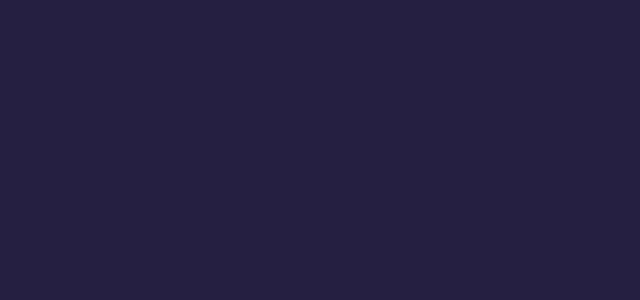
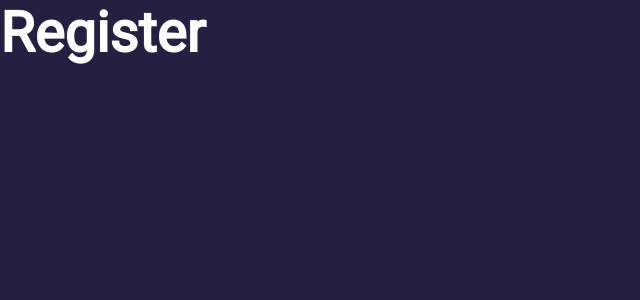
Before and after one commit to Lelxuch/CodingLab, a React (Create React App) app in the folder client/: page /register in a window 1280 px wide. Shown: the top 300 px of the page, without its empty margins (0-640 px from the left). Built offline with nearby package versions, Linux system fonts and the light colour scheme.

Commit message:
Login and Register Router

```diff
--- a/client/src/App.js
+++ b/client/src/App.js
@@ -1,6 +1,8 @@
 import React from 'react'
 import {BrowserRouter as Router, Switch, Route} from 'react-router-dom'
 import LandingPage from './components/LandingPage.jsx'
+import Login from './components/Login.jsx'
+import Register from './components/Register.jsx';
 
 function App() {
     return (
@@ -8,6 +10,8 @@ function App() {
             <div className="App">
                 <Switch>
                     <Route exact path="/" component={LandingPage} />
+                    <Route exact path="/login" component={Login} />
+                    <Route exact path="/register" component={Register} />
                 </Switch>
             </div>
         </Router>
--- a/client/src/components/LandingPage.jsx
+++ b/client/src/components/LandingPage.jsx
@@ -6,15 +6,15 @@ function LandingPage() {
     return (
         <div>
             <header>
-                <Link to="" className="header-brand"><img src="./images/logo-dark.png" alt="" /></Link>
-                <Link to="" className="header-login"><img src="./images/Home/header/enter.png" alt="" /></Link>
+                <Link to="/" className="header-brand"><img src="./images/logo-dark.png" alt="" /></Link>
+                <Link to="/login" className="header-login"><img src="./images/Home/header/enter.png" alt="" /></Link>
             </header>
 
             <section id="intro">
                 <div className="container intro-inner">
                     <div className="intro-left">
                         <span className="intro-text">Want to find someone who will turn your ideas into reality?</span>
-                        <Link to="" className="intro-btn">Join us</Link>
+                        <Link to="/register" className="intro-btn">Join us</Link>
                     </div>
                     <div className="intro-right">
                         <svg  viewBox="0 0 653 739" fill="none" xmlns="http://www.w3.org/2000/svg"><path fill-rule="evenodd" clip-rule="evenodd" d="M345.286 10.1312C407.572 -10.7963 482.897 2.11507 538.445 35.8383C593.477 69.2483 620.483 131.184 640.937 189.622C659.017 241.28 652.549 295.583 648.336 349.812C644.391 400.594 648.174 455.354 617.054 497.062C586.532 537.97 520.853 538.063 482.238 572.423C427.093 621.491 421.132 734.468 345.286 738.881C271.779 743.158 256.561 631.07 198.166 588.952C150.204 554.36 74.0731 561.751 37.2528 516.712C-0.145184 470.966 -3.99527 407.131 2.66407 349.812C8.99116 295.354 32.8712 241.798 73.7374 202.681C111.191 166.83 155.481 152.953 198.166 122.686C249.709 86.1376 284.465 30.5667 345.286 10.1312Z" fill="#8449FC"/></svg>
--- /dev/null
+++ b/client/src/components/Login.jsx
@@ -0,0 +1,12 @@
+import React from 'react'
+import { Link } from 'react-router-dom';
+
+function Login() {
+    return (
+        <div className="login">
+            <h1>Login</h1>
+        </div>
+    );
+}
+
+export default Login;
--- /dev/null
+++ b/client/src/components/Register.jsx
@@ -0,0 +1,12 @@
+import React from 'react'
+import { Link } from 'react-router-dom';
+
+function Register() {
+    return (
+        <div className="register">
+            <h1>Register</h1>
+        </div>
+    );
+}
+
+export default Register;
--- a/client/src/index.css
+++ b/client/src/index.css
@@ -2,17 +2,6 @@
 body {
   margin: 0;
   font-family: 'Roboto', sans-serif;
-}
-
-body {
-  background: #251F41;
-  color: #fff;
-  font-size: 16px;
-}
-
-a {
-  color: #fff;
-  text-decoration: none;
 }
 
 h1, h2, h3, h4, h5 {
@@ -27,9 +16,24 @@ h2 {
   font-size: 3rem;
 }
 
+a {
+  color: #fff;
+  text-decoration: none;
+}
+
 .container {
   width: 85%;
   margin: 0 auto;
+}
+
+body {
+  background: #251F41;
+  color: #fff;
+  font-size: 16px;
+}
+
+a {
+  color: #fff;
 }
 
 /* Header */
@@ -45,7 +49,7 @@ header {
           justify-content: space-between;
   width: 90%;
   margin: 0 auto;
-  margin-top: 10px;
+  margin-top: 30px;
 }
 
 .header-brand img {
@@ -241,4 +245,24 @@ footer {
   height: 250px;
   background: #252A57;
 }
+
+body {
+  background: #251F41;
+  color: #fff;
+  font-size: 16px;
+}
+
+a {
+  color: #fff;
+}
+
+body {
+  background: #251F41;
+  color: #fff;
+  font-size: 16px;
+}
+
+a {
+  color: #fff;
+}
 /*# sourceMappingURL=index.css.map */
--- a/client/src/index.scss
+++ b/client/src/index.scss
@@ -5,5 +5,29 @@ body {
     font-family: 'Roboto', sans-serif;
 }
 
+h1, h2, h3, h4, h5 {
+    margin: 0;
+}
+
+h1 {
+    font-size: 3.5rem;
+}
+
+h2 {
+    font-size: 3rem;
+}
+
+a {
+    color: #fff;
+    text-decoration: none;
+}
+
+.container{
+    width: 85%;
+    margin: 0 auto;
+}
+
 @import "scss/_LandingPage";
 @import "scss/_Footer";
+@import "scss/_Login";
+@import "scss/_Register";
--- /dev/null
+++ b/client/src/scss/__Login.scss
@@ -0,0 +1,9 @@
+body {
+    background: #251F41;
+    color: #fff;
+    font-size: 16px;
+}
+
+a {
+    color: #fff;
+}
--- /dev/null
+++ b/client/src/scss/__Register.scss
@@ -0,0 +1,9 @@
+body {
+    background: #251F41;
+    color: #fff;
+    font-size: 16px;
+}
+
+a {
+    color: #fff;
+}
```
Also changed, not shown: client/src/scss/__LandingPage.scss (+1 -19 lines), 1 other file (tests, documents, lock files or other folders).
